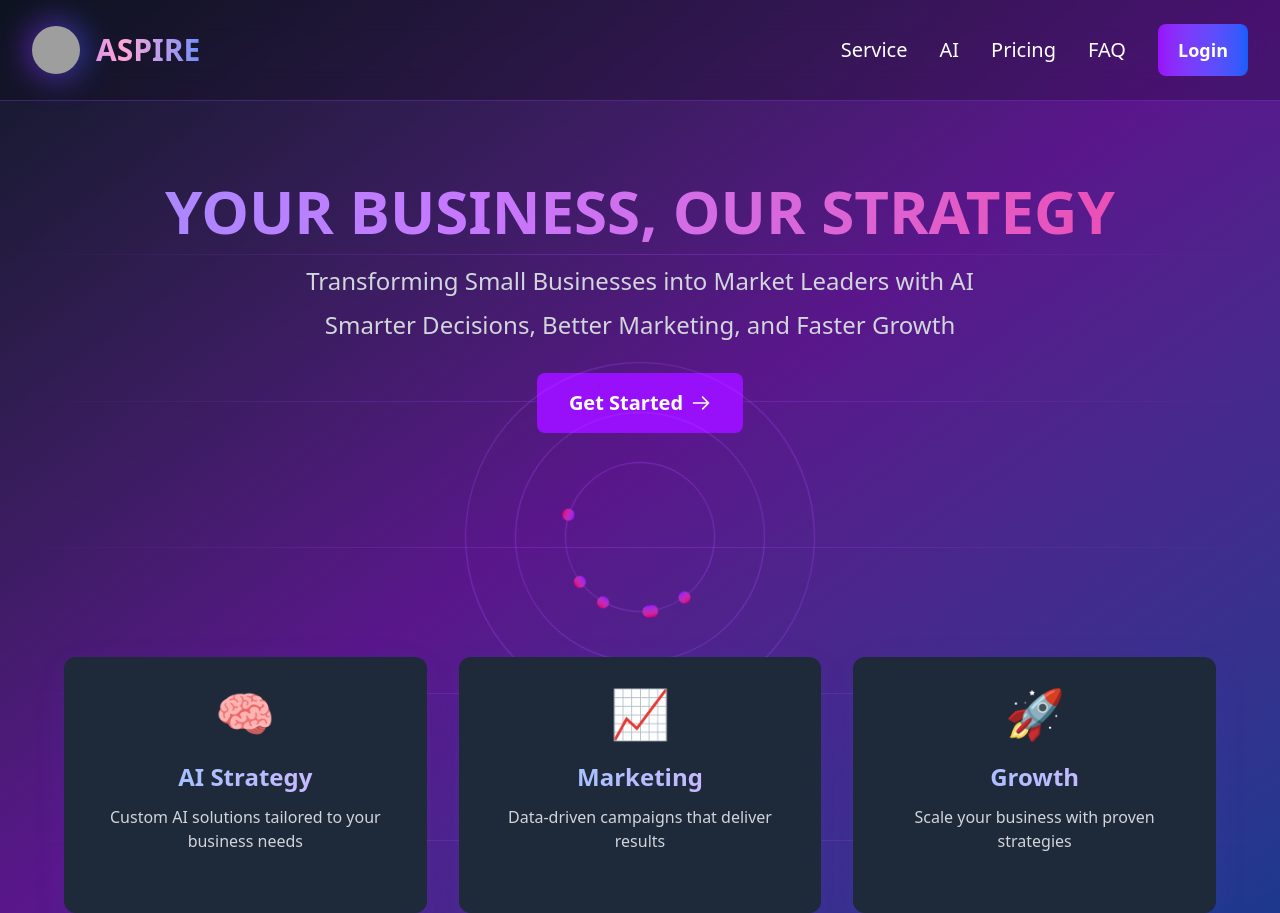
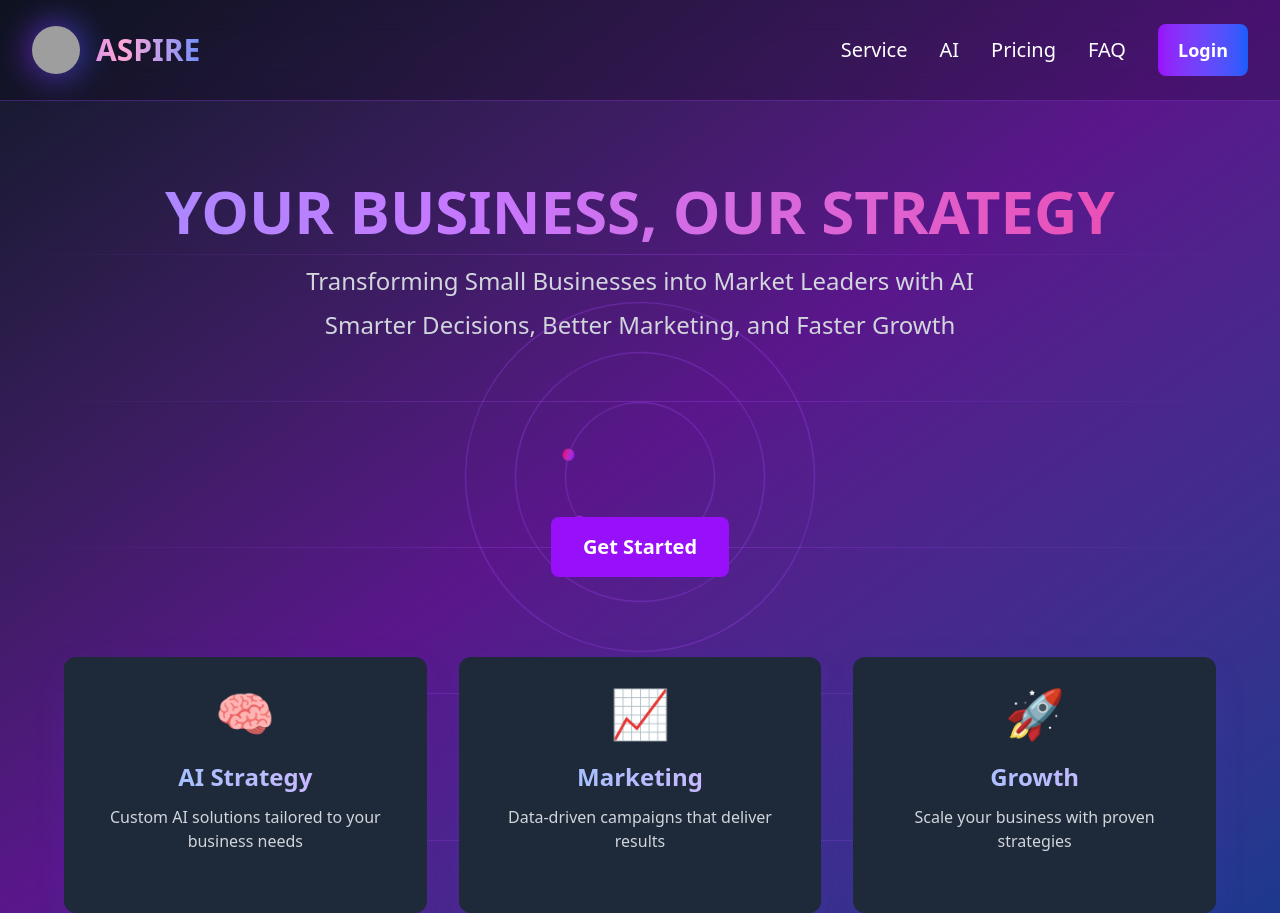
Before and after one commit to LakshyaBagani/ASPIRE, a React (Vite) app in the folder FRONTEND/: page / in a window 1280 px wide. Built offline with nearby package versions, Linux system fonts and the light colour scheme; grey boxes are pictures that could not be loaded.

Commit message:
Button component wroking fixed

```diff
--- a/FRONTEND/src/HOME/Content.jsx
+++ /dev/null
@@ -1,11 +0,0 @@
-import React from 'react'
-
-function Content() {
-  return (
-    <div>
-
-    </div>
-  )
-}
-
-export default Content
--- a/FRONTEND/src/HOME/Navbar.jsx
+++ b/FRONTEND/src/HOME/Navbar.jsx
@@ -6,7 +6,7 @@ function Navbar() {
   const [isVisible, setIsVisible] = useState(false);
   const [scrollY, setScrollY] = useState(0);
   const [mousePosition, setMousePosition] = useState({ x: 0, y: 0 });
-  const navigate = useNavigate()
+  const navigate = useNavigate();
 
   useEffect(() => {
     setIsVisible(true);
@@ -18,7 +18,7 @@ function Navbar() {
     const handleMouseMove = (e) => {
       setMousePosition({
         x: e.clientX / window.innerWidth,
-        y: e.clientY / window.innerHeight
+        y: e.clientY / window.innerHeight,
       });
     };
 
@@ -31,18 +31,27 @@ function Navbar() {
     };
   }, []);
 
-  const handleLogin = ()=>{
-      navigate('/Login')
-  }
+  const handleLogin = () => {
+    navigate("/Login");
+  };
+
+  const handleGetStarted = () => {
+    if (!login) {
+      navigate("/Login");
+    } else {
+      navigate("/AI");
+    }
+  };
+
   return (
     <div className="text-white min-h-screen flex flex-col bg-gradient-to-br from-gray-900 via-purple-900 to-blue-900 overflow-hidden">
-
       <nav
         className="sticky top-0 border-b border-purple-500/30 w-full flex justify-between items-center px-8 py-6 text-lg backdrop-blur-lg bg-black/20 z-50"
         style={{
-          transform: `translateY(${scrollY > 100 ? '0' : '0'}px)`,
-          transition: 'transform 0.5s ease',
-          boxShadow: scrollY > 100 ? '0 4px 30px rgba(79, 70, 229, 0.15)' : 'none'
+          transform: `translateY(${scrollY > 100 ? "0" : "0"}px)`,
+          transition: "transform 0.5s ease",
+          boxShadow:
+            scrollY > 100 ? "0 4px 30px rgba(79, 70, 229, 0.15)" : "none",
         }}
       >
         <div className="flex items-center space-x-4 transform transition duration-1000 translate-y-0 opacity-100">
@@ -60,17 +69,25 @@ function Navbar() {
         </div>
 
         <div className="flex space-x-8 items-center">
-          <a href="#" className="hover:text-blue-400 transition-all text-xl">Service</a>
-          <a href="#" className="hover:text-blue-400 transition-all text-xl">AI</a>
-          <a href="#" className="hover:text-blue-400 transition-all text-xl">Pricing</a>
-          <a href="#" className="hover:text-blue-400 transition-all text-xl">FAQ</a>
+          <a href="#" className="hover:text-blue-400 transition-all text-xl">
+            Service
+          </a>
+          <a href="#" className="hover:text-blue-400 transition-all text-xl">
+            AI
+          </a>
+          <a href="#" className="hover:text-blue-400 transition-all text-xl">
+            Pricing
+          </a>
+          <a href="#" className="hover:text-blue-400 transition-all text-xl">
+            FAQ
+          </a>
           <button
             className="relative bg-gradient-to-r from-purple-600 to-blue-600 hover:from-purple-700 hover:to-blue-700 transition-all duration-300 text-white font-semibold text-lg px-5 py-3 rounded-lg overflow-hidden group"
             onClick={handleLogin}
             style={{
               transitionDelay: "400ms",
               opacity: isVisible ? 1 : 0,
-              transform: isVisible ? "translateY(0)" : "translateY(20px)"
+              transform: isVisible ? "translateY(0)" : "translateY(20px)",
             }}
           >
             <span className="absolute top-0 left-0 w-full h-full bg-gradient-to-r from-pink-500 to-purple-600 opacity-0 group-hover:opacity-100 transition-opacity duration-500"></span>
@@ -88,8 +105,10 @@ function Navbar() {
               style={{
                 top: `${i * 20 + 10}%`,
                 left: 0,
-                transform: `translateX(${(i % 2 === 0 ? -1 : 1) * (scrollY * 0.2)}px)`,
-                transition: 'transform 0.5s ease-out',
+                transform: `translateX(${
+                  (i % 2 === 0 ? -1 : 1) * (scrollY * 0.2)
+                }px)`,
+                transition: "transform 0.5s ease-out",
               }}
             />
           ))}
@@ -97,7 +116,9 @@ function Navbar() {
 
         <h1
           className={`text-6xl font-extrabold mb-6 transition-all duration-1000 transform ${
-            isVisible ? "translate-y-0 opacity-100 scale-100" : "translate-y-20 opacity-0 scale-95"
+            isVisible
+              ? "translate-y-0 opacity-100 scale-100"
+              : "translate-y-20 opacity-0 scale-95"
           }`}
         >
           <span className="bg-clip-text text-transparent bg-gradient-to-r from-blue-400 via-purple-400 to-pink-500 animate-text">
@@ -123,22 +144,6 @@ function Navbar() {
           Smarter Decisions, Better Marketing, and Faster Growth
         </p>
 
-        <button
-          className={`relative bg-purple-600 hover:bg-purple-700 transition-all duration-500 text-white font-semibold text-xl px-8 py-4 rounded-lg overflow-hidden group transform ${
-            isVisible ? "translate-y-0 opacity-100" : "translate-y-20 opacity-0"
-          }`}
-          style={{ transitionDelay: "600ms" }}
-        >
-          <span className="absolute top-0 left-0 w-full h-full bg-gradient-to-br from-pink-500 to-purple-600 opacity-0 group-hover:opacity-100 transition-opacity duration-300"></span>
-          <span className="relative z-10 flex items-center">
-            Get Started
-            <svg className="w-5 h-5 ml-2 transform group-hover:translate-x-1 transition-transform duration-300" fill="none" stroke="currentColor" viewBox="0 0 24 24" xmlns="http://www.w3.org/2000/svg">
-              <path strokeLinecap="round" strokeLinejoin="round" strokeWidth="2" d="M14 5l7 7m0 0l-7 7m7-7H3"></path>
-            </svg>
-          </span>
-          <span className="absolute -inset-0.5 rounded-lg bg-gradient-to-r from-pink-600 to-purple-600 opacity-0 group-hover:opacity-100 blur-md transition-opacity duration-300"></span>
-        </button>
-
         <div className="relative w-20 h-20 mt-16">
           <div className="absolute inset-0 flex items-center justify-center">
             {[...Array(3)].map((_, i) => (
@@ -162,37 +167,71 @@ function Navbar() {
                   transformOrigin: "center",
                   left: "calc(50% - 6px)",
                   top: "calc(50% - 6px)",
-                  animation: `orbitDot ${10 + (i % 3) * 5}s linear infinite ${i * 0.5}s`,
-                  transform: `rotate(${i * 60}deg) translateX(${75 + (i % 3) * 50}px)`,
+                  animation: `orbitDot ${10 + (i % 3) * 5}s linear infinite ${
+                    i * 0.5
+                  }s`,
+                  transform: `rotate(${i * 60}deg) translateX(${
+                    75 + (i % 3) * 50
+                  }px)`,
                 }}
               />
             ))}
           </div>
+
         </div>
+        <button
+            onClick={handleGetStarted}
+            className={`relative bg-purple-600 hover:bg-purple-700 transition-all duration-500 text-white font-semibold text-xl px-8 py-4 rounded-lg overflow-hidden group transform ${
+              isVisible
+                ? "translate-y-0 opacity-100"
+                : "translate-y-20 opacity-0"
+            } whitespace-nowrap`}
+            style={{ transitionDelay: "600ms" }}
+          >
+            <span className="absolute top-0 left-0 w-full h-full bg-gradient-to-br from-pink-500 to-purple-600 opacity-0 group-hover:opacity-100 transition-opacity duration-300"></span>
+            <span className="relative z-10">Get Started</span>
+            <span className="absolute -inset-0.5 rounded-lg bg-gradient-to-r from-pink-600 to-purple-600 opacity-0 group-hover:opacity-100 blur-md transition-opacity duration-300"></span>
+          </button>
 
-        <div
-          className="grid grid-cols-1 md:grid-cols-3 gap-8 mt-20 w-full max-w-6xl"
-        >
+        <div className="grid grid-cols-1 md:grid-cols-3 gap-8 mt-20 w-full max-w-6xl">
           {[
-            { title: "AI Strategy", icon: "🧠", desc: "Custom AI solutions tailored to your business needs" },
-            { title: "Marketing", icon: "📈", desc: "Data-driven campaigns that deliver results" },
-            { title: "Growth", icon: "🚀", desc: "Scale your business with proven strategies" }
+            {
+              title: "AI Strategy",
+              icon: "🧠",
+              desc: "Custom AI solutions tailored to your business needs",
+            },
+            {
+              title: "Marketing",
+              icon: "📈",
+              desc: "Data-driven campaigns that deliver results",
+            },
+            {
+              title: "Growth",
+              icon: "🚀",
+              desc: "Scale your business with proven strategies",
+            },
           ].map((card, index) => (
             <div
               key={index}
               className={`relative bg-gray-800 bg-opacity-30 backdrop-blur-md p-8 rounded-xl group transition-all duration-700 transform ${
-                isVisible ? "translate-y-0 opacity-100 rotate-0" : "translate-y-20 opacity-0 rotate-2"
+                isVisible
+                  ? "translate-y-0 opacity-100 rotate-0"
+                  : "translate-y-20 opacity-0 rotate-2"
               }`}
               style={{
                 transitionDelay: `${800 + index * 200}ms`,
-                boxShadow: '0 10px 40px -10px rgba(79, 70, 229, 0.2)'
+                boxShadow: "0 10px 40px -10px rgba(79, 70, 229, 0.2)",
               }}
             >
               <div className="absolute inset-0 rounded-xl bg-gradient-to-br from-purple-800/30 to-blue-800/30 opacity-0 group-hover:opacity-100 transition-opacity duration-300"></div>
               <div className="absolute -inset-0.5 rounded-xl bg-gradient-to-r from-purple-600 to-blue-600 opacity-0 group-hover:opacity-75 blur-md transition-opacity duration-300"></div>
               <div className="relative z-10">
-                <div className="text-5xl mb-6 transform group-hover:scale-110 group-hover:rotate-3 transition-all duration-300">{card.icon}</div>
-                <h3 className="text-2xl font-bold mb-3 bg-clip-text text-transparent bg-gradient-to-r from-blue-300 to-purple-300">{card.title}</h3>
+                <div className="text-5xl mb-6 transform group-hover:scale-110 group-hover:rotate-3 transition-all duration-300">
+                  {card.icon}
+                </div>
+                <h3 className="text-2xl font-bold mb-3 bg-clip-text text-transparent bg-gradient-to-r from-blue-300 to-purple-300">
+                  {card.title}
+                </h3>
                 <p className="text-gray-300">{card.desc}</p>
                 <div className="h-1 w-0 bg-gradient-to-r from-purple-500 to-blue-500 mt-6 group-hover:w-full transition-all duration-700"></div>
               </div>
```
